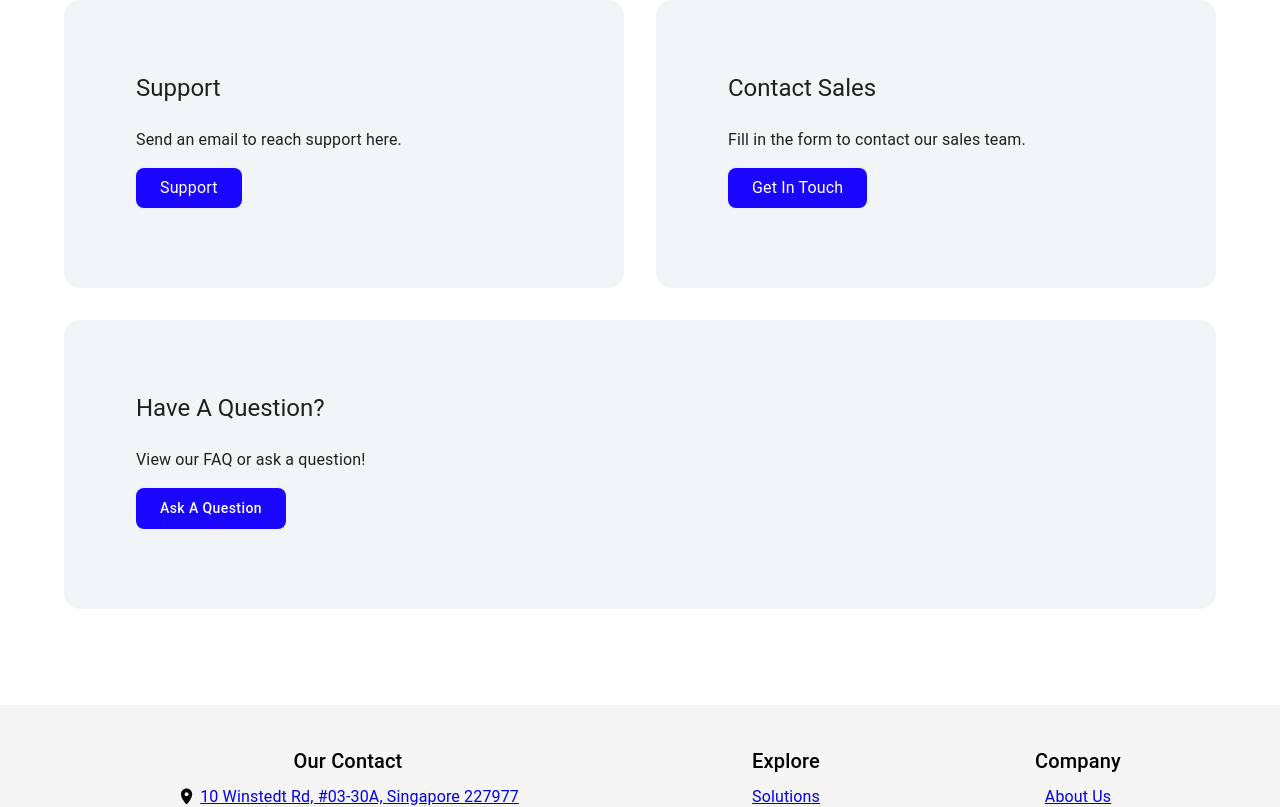
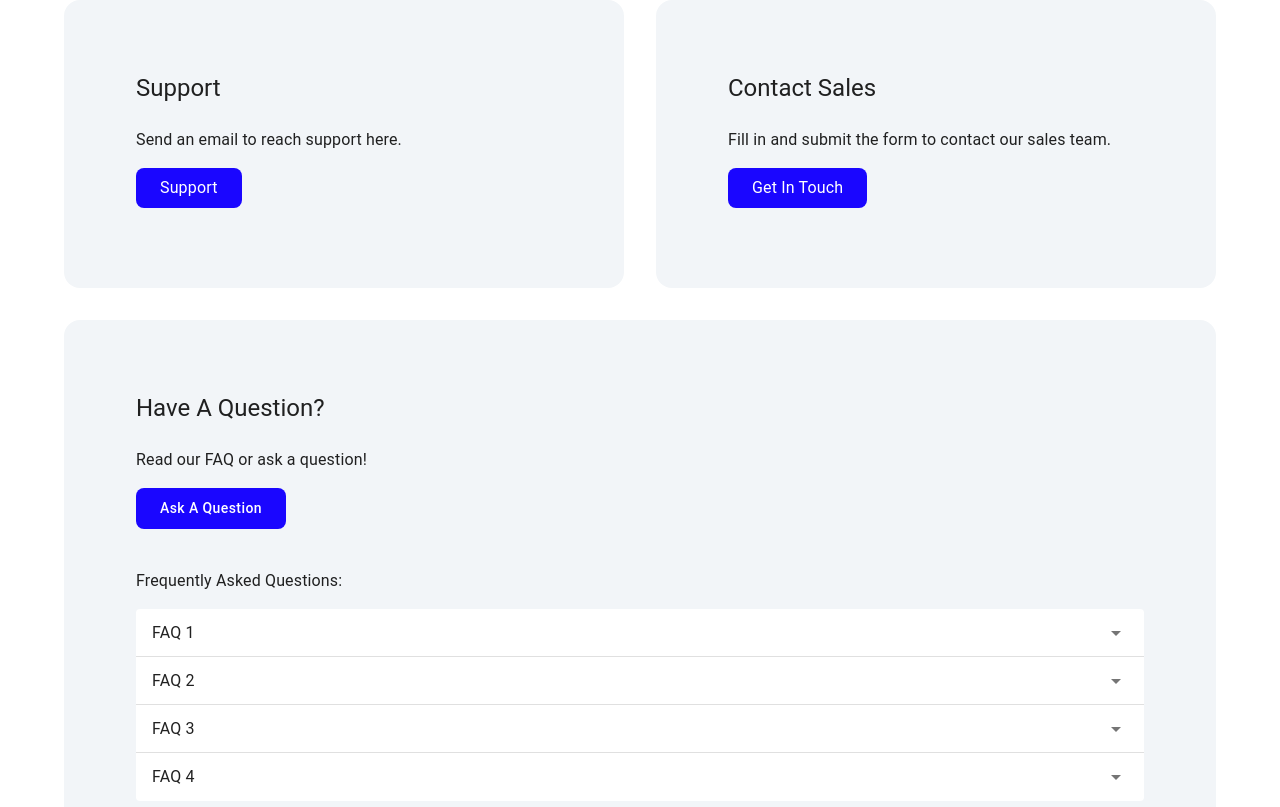
Before and after one commit to Xycone/Gemen_Website_Frontend, a React (Vite) app: page /contactUs in a window 1280 px wide. Shown: the part 500-1307 px from the top of the page. Built offline with nearby package versions, Linux system fonts and the light colour scheme.

Commit message:
Added accordion for FAQ

```diff
--- a/index.html
+++ b/index.html
@@ -3,7 +3,7 @@
   <head>
     <meta charset="UTF-8" />
     <link rel="icon" type="image/svg+xml" href="/Bubbles.svg" />
-    <meta name="viewport" content="width=device-width, initial-scale=1.0" />
+    <meta name="viewport" content="width=device-width, initial-scale=2.0, maximum-scale=3.0" />
     <title>Gemen Pte Ltd</title>
   </head>
   <body>
--- a/src/pages/ContactUs.jsx
+++ b/src/pages/ContactUs.jsx
@@ -1,5 +1,6 @@
 import React from 'react';
-import { Typography, Box, Grid, Card, CardContent, Button } from '@mui/material';
+import { Typography, Box, Grid, Card, CardContent, Button, Accordion, AccordionSummary, AccordionDetails } from '@mui/material';
+import ArrowDropDownIcon from '@mui/icons-material/ArrowDropDown';
 import { Link } from 'react-router-dom';
 
 function ContactUs() {
@@ -48,7 +49,7 @@ function ContactUs() {
               <CardContent sx={{ margin: 2 }}>
                 <Typography variant="h5" sx={{ mb: 3 }}>Contact Sales</Typography>
                 <Typography sx={{ mb: 2 }}>
-                  Fill in the form to contact our sales team.
+                  Fill in and submit the form to contact our sales team.
                 </Typography>
                 <Button
                   variant="contained"
@@ -75,7 +76,7 @@ function ContactUs() {
               <CardContent sx={{ margin: 2 }}>
                 <Typography variant="h5" sx={{ mb: 3 }}>Have A Question?</Typography>
                 <Typography sx={{ mb: 2 }}>
-                  View our FAQ or ask a question!
+                  Read our FAQ or ask a question!
                 </Typography>
                 <Link></Link>
                 <Button
@@ -84,6 +85,7 @@ function ContactUs() {
                     borderRadius: 2,
                     px: 3,
                     py: 1,
+                    mb: 5,
                     boxShadow: 'none',
                     '&:hover': {
                       boxShadow: 'none',
@@ -92,6 +94,77 @@ function ContactUs() {
                   }}>
                   Ask A Question
                 </Button>
+                <Typography sx={{ mb: 2 }}>
+                  Frequently Asked Questions:
+                </Typography>
+                <Accordion sx={{
+                  boxShadow: 'none',
+                }}>
+                  <AccordionSummary
+                    expandIcon={<ArrowDropDownIcon />}
+                    aria-controls="panel1-content"
+                    id="panel1-header"
+                  >
+                    <Typography>FAQ 1</Typography>
+                  </AccordionSummary>
+                  <AccordionDetails>
+                    <Typography>
+                      Lorem ipsum dolor sit amet, consectetur adipiscing elit. Suspendisse
+                      malesuada lacus ex, sit amet blandit leo lobortis eget.
+                    </Typography>
+                  </AccordionDetails>
+                </Accordion>
+                <Accordion sx={{
+                  boxShadow: 'none',
+                }}>
+                  <AccordionSummary
+                    expandIcon={<ArrowDropDownIcon />}
+                    aria-controls="panel1-content"
+                    id="panel1-header"
+                  >
+                    <Typography>FAQ 2</Typography>
+                  </AccordionSummary>
+                  <AccordionDetails>
+                    <Typography>
+                      Lorem ipsum dolor sit amet, consectetur adipiscing elit. Suspendisse
+                      malesuada lacus ex, sit amet blandit leo lobortis eget.
+                    </Typography>
+                  </AccordionDetails>
+                </Accordion>
+                <Accordion sx={{
+                  boxShadow: 'none',
+                }}>
+                  <AccordionSummary
+                    expandIcon={<ArrowDropDownIcon />}
+                    aria-controls="panel1-content"
+                    id="panel1-header"
+                  >
+                    <Typography>FAQ 3</Typography>
+                  </AccordionSummary>
+                  <AccordionDetails>
+                    <Typography>
+                      Lorem ipsum dolor sit amet, consectetur adipiscing elit. Suspendisse
+                      malesuada lacus ex, sit amet blandit leo lobortis eget.
+                    </Typography>
+                  </AccordionDetails>
+                </Accordion>
+                <Accordion sx={{
+                  boxShadow: 'none',
+                }}>
+                  <AccordionSummary
+                    expandIcon={<ArrowDropDownIcon />}
+                    aria-controls="panel1-content"
+                    id="panel1-header"
+                  >
+                    <Typography>FAQ 4</Typography>
+                  </AccordionSummary>
+                  <AccordionDetails>
+                    <Typography>
+                      Lorem ipsum dolor sit amet, consectetur adipiscing elit. Suspendisse
+                      malesuada lacus ex, sit amet blandit leo lobortis eget.
+                    </Typography>
+                  </AccordionDetails>
+                </Accordion>
               </CardContent>
             </Card>
           </Grid>
--- a/src/pages/Garantia.jsx
+++ b/src/pages/Garantia.jsx
@@ -59,7 +59,7 @@ function Garantia() {
           </Typography>
         </Grid>
 
-        <Grid item xs={12} md={6} sx={{ mb: 5, padding: 5 , display: 'flex', flexDirection: 'column'}}>
+        <Grid item xs={12} md={6} sx={{ mb: 5, padding: 5 , display: 'flex', flexDirection: 'column', order: { xs: 4, md: 3  } }}>
           <Typography variant="h5" sx={{ mb: 3 }}>
             Progressive Monitoring
           </Typography>
@@ -67,7 +67,7 @@ function Garantia() {
             Progressive Monitoring conducts scheduled tasks designated by the customer to assess the recording system's functionaility. It detects irregularities in the system in near real-time and promptly alerts the customer of any alarms detected. Moreover, Progressive Monitoring compiles historical reports of these alarms. In the event of anomalies, it takes proactive measures such as disabling affected extensions to prevent further disruptions, thus maintaining the stability and dependability of the recording system.
           </Typography>
         </Grid>
-        <Grid item xs={12} md={6} sx={{ mb: 5, display: 'flex', flexDirection: 'column' }}>
+        <Grid item xs={12} md={6} sx={{ mb: 5, display: 'flex', flexDirection: 'column', order: { xs: 3, md: 4  } }}>
           <Card sx={{ borderRadius: 4, padding: 5, backgroundColor: '#F2F5F8', boxShadow: 'none', display: 'flex', flexDirection: 'column', flexGrow: 1 }}>
             <CardContent sx={{ margin: 2 }}>
 
@@ -75,14 +75,14 @@ function Garantia() {
           </Card>
         </Grid>
 
-        <Grid item xs={12} md={6} sx={{ mb: 5, display: 'flex', flexDirection: 'column' }}>
+        <Grid item xs={12} md={6} sx={{ mb: 5, display: 'flex', flexDirection: 'column', order: { xs: 5, md: 6 } }}>
           <Card sx={{ borderRadius: 4, padding: 5, backgroundColor: '#F2F5F8', boxShadow: 'none', display: 'flex', flexDirection: 'column', flexGrow: 1 }}>
             <CardContent sx={{ margin: 2 }}>
 
             </CardContent>
           </Card>
         </Grid>
-        <Grid item xs={12} md={6} sx={{ mb: 5, padding: 5, display: 'flex', flexDirection: 'column' }}>
+        <Grid item xs={12} md={6} sx={{ mb: 5, padding: 5, display: 'flex', flexDirection: 'column', order: { xs: 5, md: 6 } }}>
           <Typography variant="h5" sx={{ mb: 3 }}>
             Reconciliation
           </Typography>
```
Also changed, not shown: src/App.css (indentation only).
